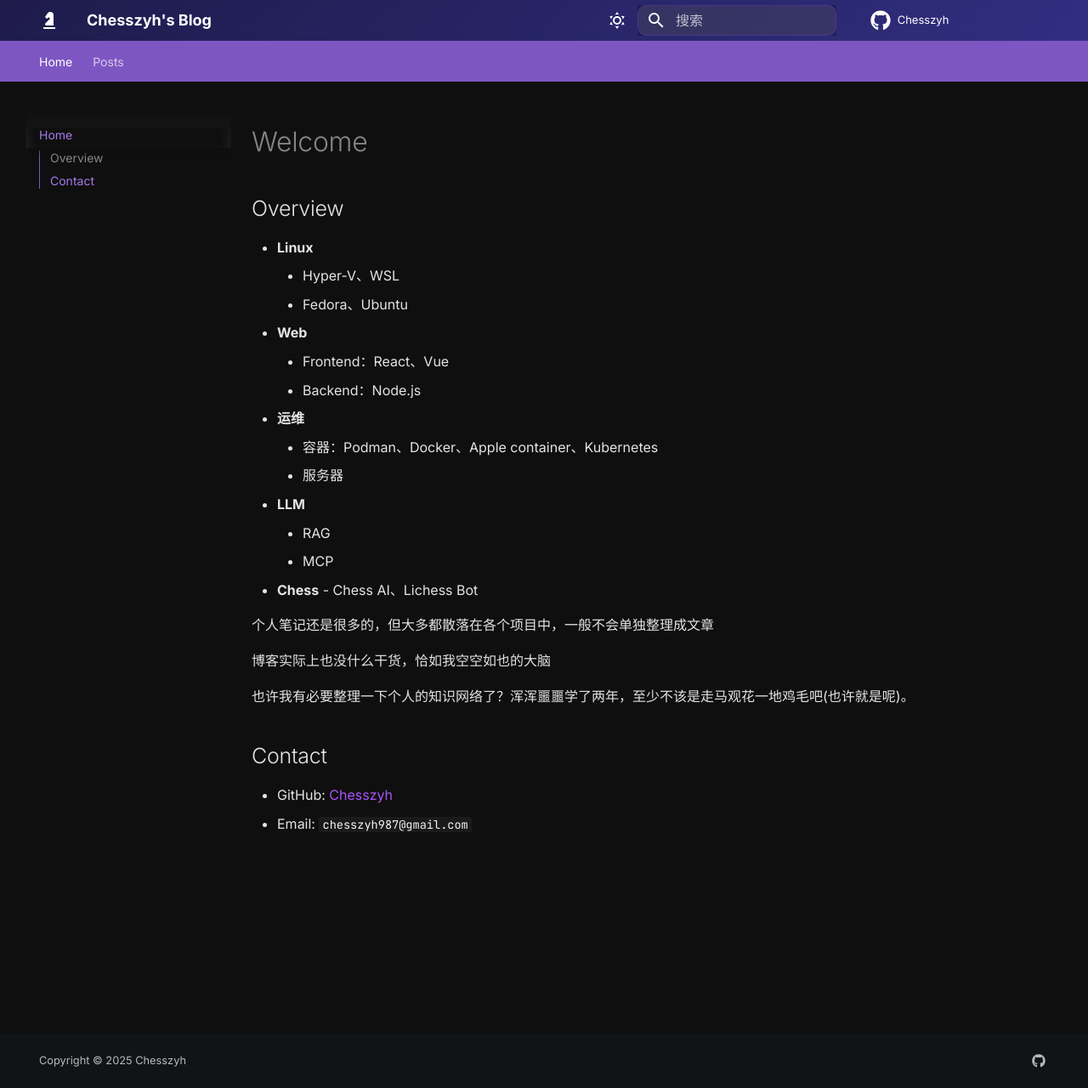
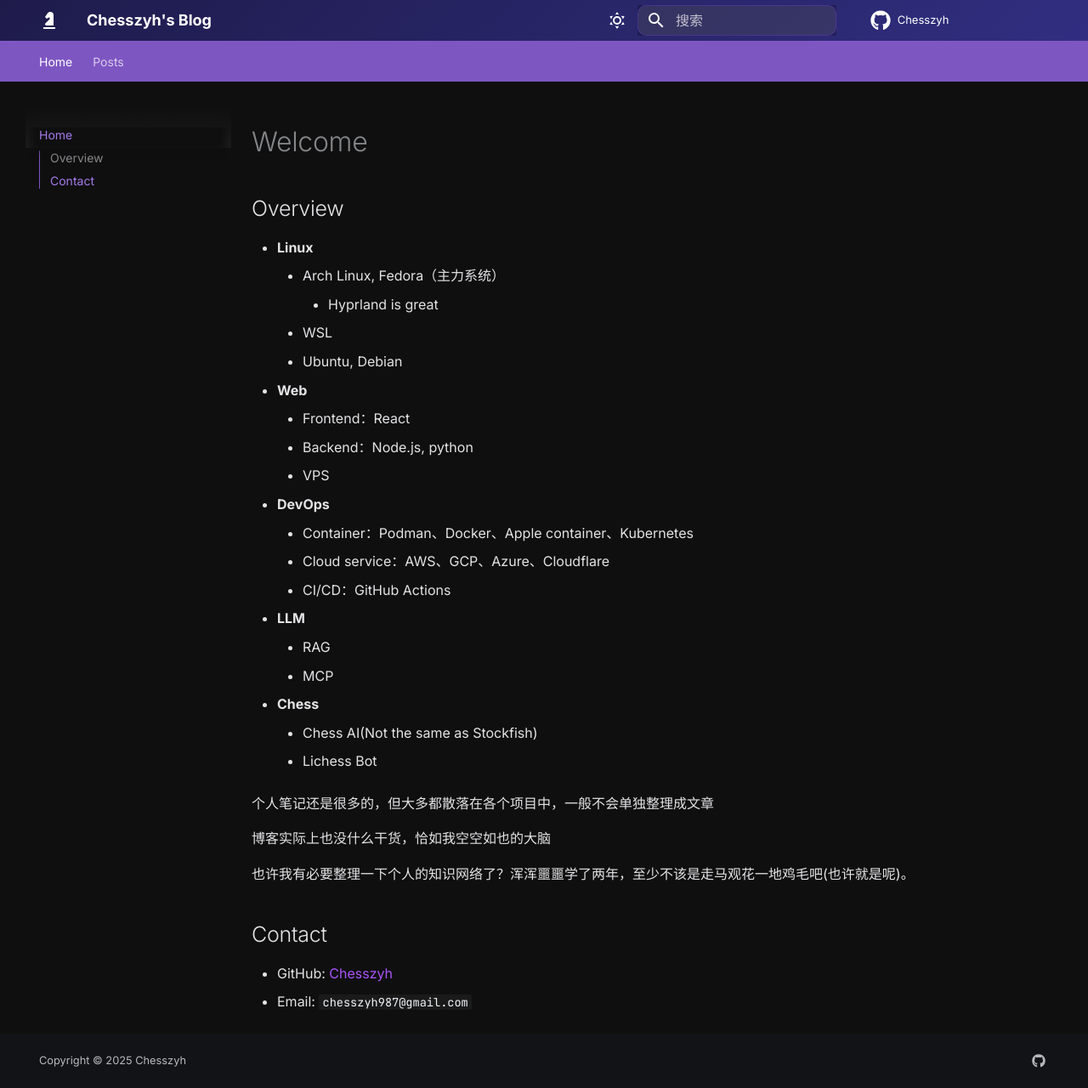
Before and after one commit to Chesszyh/Chesszyh.github.io, an MkDocs documentation site: the page built from docs/index.md, in a window 1280 px wide and 1280 px high. Shown: the whole window at 85% size. Built offline with MkDocs 1.6.1 and Material for MkDocs 9.7.7, drawn with Linux system fonts in a browser that asks for light colours.

```diff
--- a/docs/index.md
+++ b/docs/index.md
@@ -3,18 +3,24 @@
 ## Overview
 
 - **Linux**
-    - Hyper-V、WSL
-    - Fedora、Ubuntu
+    - Arch Linux, Fedora（主力系统）
+        - Hyprland is great
+    - WSL
+    - Ubuntu, Debian
 - **Web**
-    - Frontend：React、Vue
-    - Backend：Node.js
-- **运维**
-    - 容器：Podman、Docker、Apple container、Kubernetes
-    - 服务器
+    - Frontend：React
+    - Backend：Node.js, python
+    - VPS
+- **DevOps**
+    - Container：Podman、Docker、Apple container、Kubernetes
+    - Cloud service：AWS、GCP、Azure、Cloudflare
+    - CI/CD：GitHub Actions
 - **LLM**
     - RAG
     - MCP
-- **Chess** - Chess AI、Lichess Bot
+- **Chess**
+    - Chess AI(Not the same as Stockfish)
+    - Lichess Bot
 
 个人笔记还是很多的，但大多都散落在各个项目中，一般不会单独整理成文章
 
--- a/mkdocs.yml
+++ b/mkdocs.yml
@@ -66,6 +66,11 @@ nav:
       - "Intro": posts/Host-Fedora/Intro.md
       - "Setup": posts/Host-Fedora/Setup.md
       - "Swap": posts/Host-Fedora/Swap.md
+    - Server:
+      - "Cloud Server Config": posts/Server/云服务器配置.md
+      - "VPS": posts/Server/VPS/self-host-vpn.md
+      - "Code Server": posts/Server/Code-server/Code-server.md
+      - "Nginx": posts/Server/Nginx/Nginx.md
     - VirtualMachine:
       - "Windows": posts/VirtualMachine/Windows.md
       - "VMware": posts/VirtualMachine/VMware.md
@@ -89,15 +94,12 @@ nav:
       - "DeepSpeed": posts/LLM/DeepSpeed.md
       - "MCP Protocol": posts/LLM/MCP.md
       - "Open WebUI": posts/LLM/open-webui.md
-    - Server:
-      - "Cloud Server Config": posts/Server/云服务器配置.md
-      - "Code Server": posts/Server/Code-server/Code-server.md
-      - "Nginx": posts/Server/Nginx/Nginx.md
     - Web Development:
       - "Network Tunneling": posts/Web/内网穿透.md
       - "IPv4/IPv6": posts/Web/ipv4_6.md
     - Misc:
       - "Misc-Note": misc/Note.md
+      - "How-to-save-my-usb-driver??": misc/拯救无法识别u盘.md
       - "Exploration Journey": misc/Exploration.md
       - "Thoughts": misc/Thoughts.md
     - "TODO": posts/TODO.md
```
Also changed, not shown: docs/posts/Linux/Arch-Linux.md (+15 -2 lines), docs/posts/Server/VPS/self-host-vpn.md (+1 -7 lines), docs/posts/Server/云服务器配置.md (+1 -1 lines), 3 other files.
